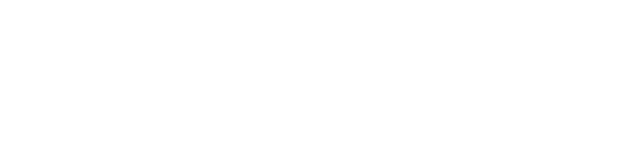
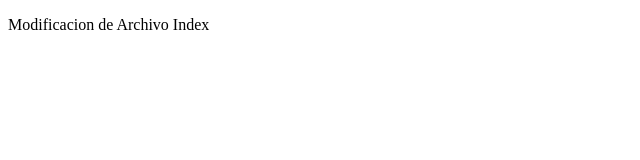
Before and after one commit to OmarBrayanRiosMaholo/MiProyectoRios, a plain HTML site: page index.html in a window 1280 px wide. Shown: the whole page, without its empty margins (0-640 px from the left). Drawn offline with Linux system fonts and the light colour scheme.

Commit message:
Segundo commit creacion de archivo About y modificacion de Index

```diff
--- a/index.html
+++ b/index.html
@@ -4,6 +4,7 @@
     <meta charset="UTF-8">
     <meta name="viewport" content="width=device-width, initial-scale=1.0">
     <title>Document</title>
+    <p>Modificacion de Archivo Index</p>
 </head>
 <body>
 
```
Also changed, not shown: About.html (added).
